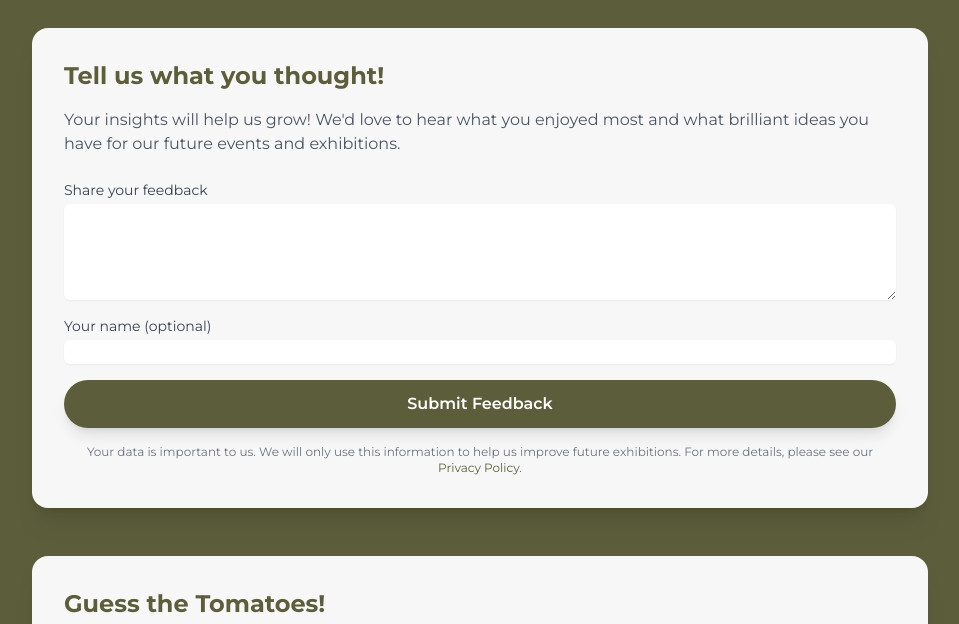
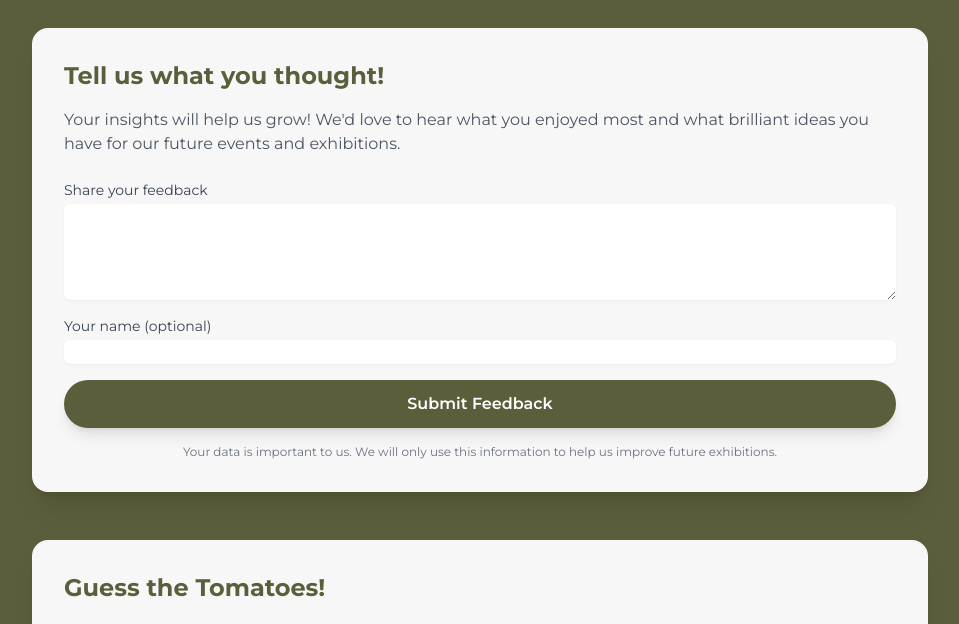
Before and after one commit to Heartseedling/TheTomatoHouse, a plain HTML site: page index.html in a window 1280 px wide. Shown: the part 156-780 px from the top of the page, without its empty margins (160-1119 px from the left). Drawn offline with nearby package versions, Linux system fonts and the light colour scheme.

Commit message:
Update index.html

```diff
--- a/index.html
+++ b/index.html
@@ -91,7 +91,7 @@
                 </div>
                 <button type="submit" class="w-full px-6 py-3 bg-[#5C5E3B] text-white font-semibold rounded-full shadow-lg hover:bg-[#4a4c2e] transition-colors btn-animate">Submit Feedback</button>
             </form>
-            <p class="mt-4 text-xs text-gray-500 text-center">Your data is important to us. We will only use this information to help us improve future exhibitions. For more details, please see our <a href="#" class="text-[#5C5E3B] hover:underline">Privacy Policy</a>.</p>
+            <p class="mt-4 text-xs text-gray-500 text-center">Your data is important to us. We will only use this information to help us improve future exhibitions.</p>
         </section>
 
         <!-- Guess the Tomatoes Competition -->
```
